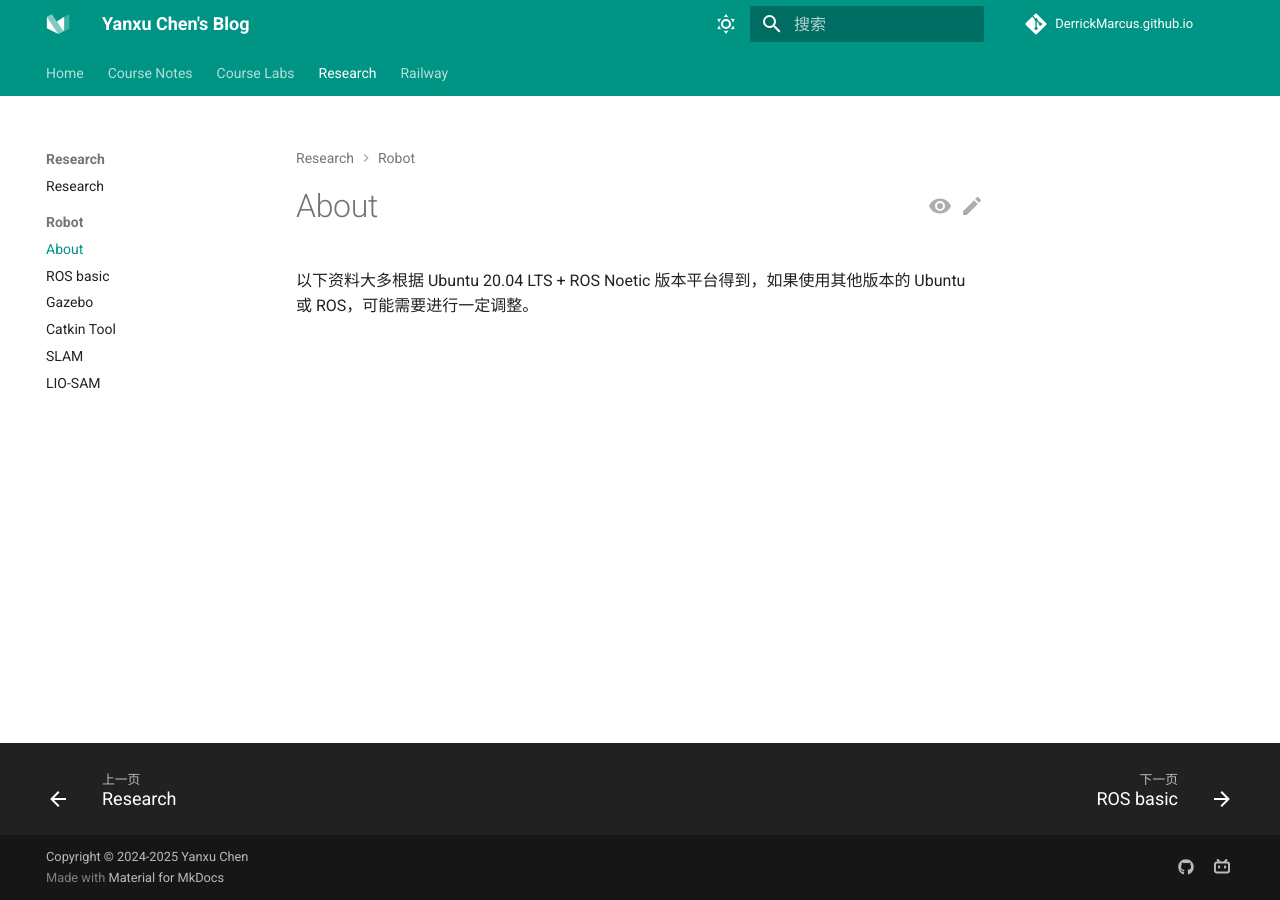
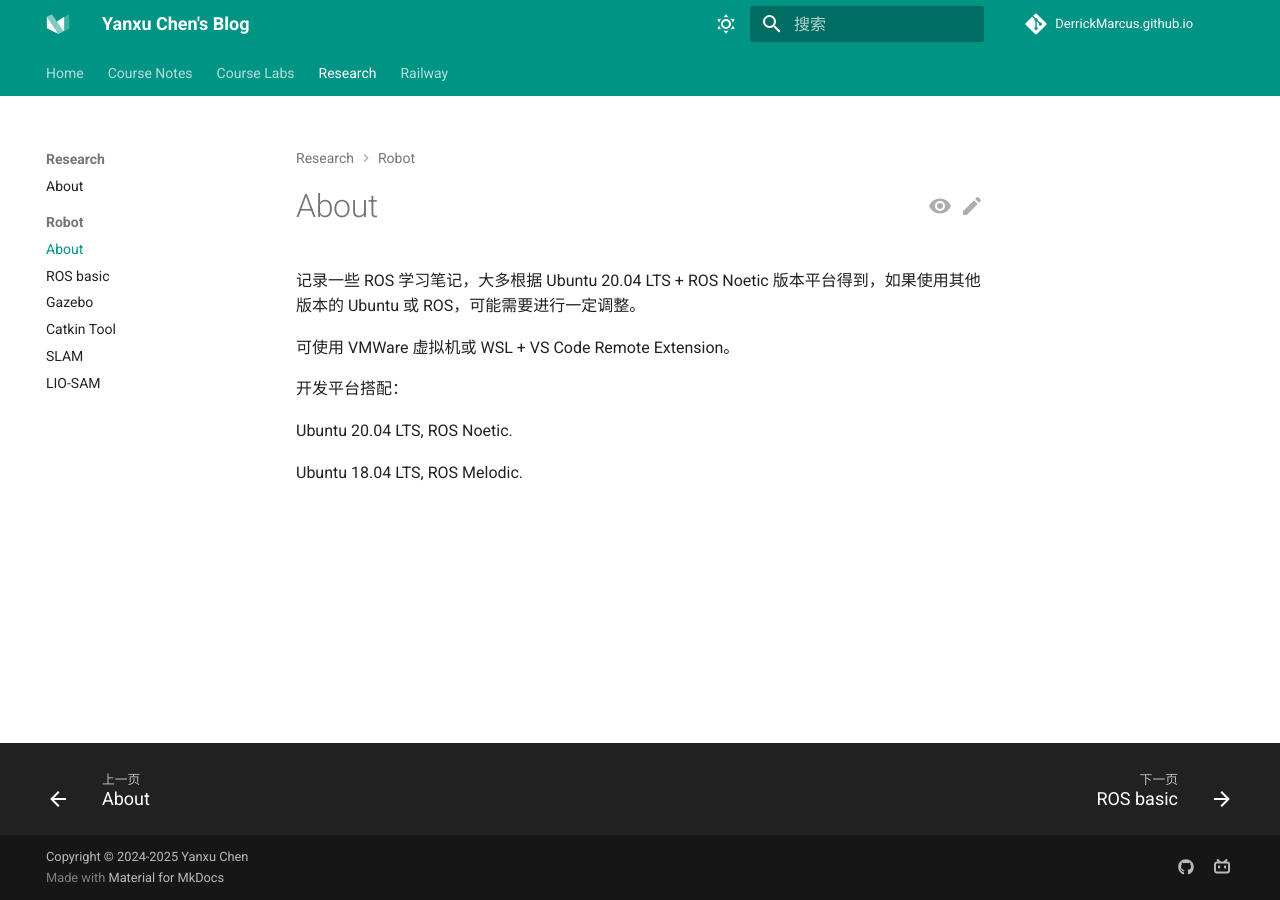
Before and after one commit to DerrickMarcus/DerrickMarcus.github.io, an MkDocs documentation site: the page built from docs/research/robot/about.md, in a window 1280 px wide. Built offline with MkDocs 1.6.1 and Material for MkDocs 9.7.7, drawn with Linux system fonts in a browser that asks for light colours; comment, search, counter and statistics services are not loaded.

Commit message:
fix: change navigation style

```diff
--- a/docs/railway/index_railway.md
+++ b/docs/railway/index_railway.md
@@ -1,3 +1,3 @@
-# Railway
+# About
 
 这里收录一些铁路知识。部分资料来源网络，如百度百科、维基百科。
--- a/docs/research/robot/about.md
+++ b/docs/research/robot/about.md
@@ -1,3 +1,11 @@
 # About
 
-以下资料大多根据 Ubuntu 20.04 LTS + ROS Noetic 版本平台得到，如果使用其他版本的 Ubuntu 或 ROS，可能需要进行一定调整。
+记录一些 ROS 学习笔记，大多根据 Ubuntu 20.04 LTS + ROS Noetic 版本平台得到，如果使用其他版本的 Ubuntu 或 ROS，可能需要进行一定调整。
+
+可使用 VMWare 虚拟机或 WSL + VS Code Remote Extension。
+
+开发平台搭配：
+
+Ubuntu 20.04 LTS, ROS Noetic.
+
+Ubuntu 18.04 LTS, ROS Melodic.
```
Also changed, not shown: docs/course_labs/index_labs.md (+1 -1 lines), docs/course_notes/index_notes.md (+1 -1 lines), docs/railway/china_railway/else.md (+1 -1 lines), docs/research/index_research.md (+1 -13 lines).
